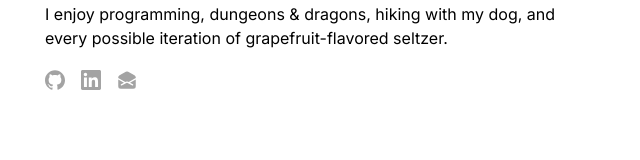
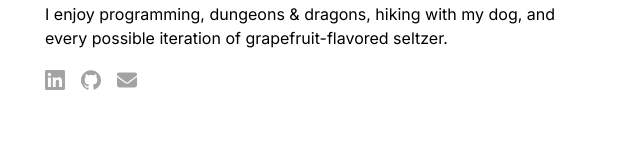
Before and after one commit to jfpalchak/palchak.io, a Next.js app: page /about in a window 1280 px wide. Shown: the part 322-482 px from the top of the page, without its empty margins (319-959 px from the left). Built offline with nearby package versions, Linux system fonts and the light colour scheme.

Commit message:
update icon styles

```diff
--- a/src/components/Socials.tsx
+++ b/src/components/Socials.tsx
@@ -8,7 +8,7 @@ export default function Socials() {
         {SOCIAL_MEDIA.map(({ name, link, icon: Icon }) => (
           <li key={name}>
             <ExternalLink href={link}>
-              <Icon className="h-5 w-5 fill-neutral-400 transition hover:fill-neutral-800 dark:hover:fill-neutral-100" />
+              <Icon className="h-5 w-5 fill-neutral-400 transition hover:fill-neutral-800 dark:hover:fill-neutral-100 dark:fill-neutral-500" />
             </ExternalLink>
           </li>
         ))}
--- a/src/components/ThemeToggle.tsx
+++ b/src/components/ThemeToggle.tsx
@@ -13,8 +13,8 @@ export default function Toggle() {
       aria-label="Dark mode toggle"
       onClick={() => setTheme(theme === 'dark' ? 'light' : 'dark')}
     >
-      <SunIcon className="absolute -bottom-2.5 -right-0.5 h-5 w-5 transition-all scale-100 rotate-0 dark:scale-0 dark:-rotate-90" />
-      <MoonIcon className="absolute -bottom-2.5 -right-0.5 h-5 w-5 transition-all scale-0 rotate-90 dark:scale-100 dark:rotate-0" />
+      <SunIcon className="absolute -bottom-2.5 -right-0.5 h-5 w-5 transition-all duration-300 scale-100 rotate-0 dark:scale-0 dark:-rotate-90 hover:text-neutral-600" />
+      <MoonIcon className="absolute -bottom-2.5 -right-0.5 h-5 w-5 transition-all duration-300 scale-0 rotate-90 dark:scale-100 dark:rotate-0 dark:hover:text-neutral-200" />
     </button>
   );
 }
--- a/src/data/socials.ts
+++ b/src/data/socials.ts
@@ -1,19 +1,19 @@
-import { GithubIcon, LinkedInIcon, OpenEnvelopeIcon } from '@/components/icons';
+import { GithubIcon, LinkedInIcon, EnvelopeIcon } from '@/components/icons';
 
 export const SOCIAL_MEDIA = [
+  {
+    name: 'LinkedIn',
+    link: 'https://www.linkedin.com/in/joey-palchak/',
+    icon: LinkedInIcon,
+  },
   {
     name: 'Github',
     link: 'https://github.com/jfpalchak',
     icon: GithubIcon,
   },
   {
-    name: 'LinkedIn',
-    link: 'https://www.linkedin.com/in/joey-palchak/',
-    icon: LinkedInIcon,
-  },
-  {
     name: 'Email',
     link: 'mailto:joey.palchak@gmail.com',
-    icon: OpenEnvelopeIcon,
+    icon: EnvelopeIcon,
   },
 ] as const;
```
